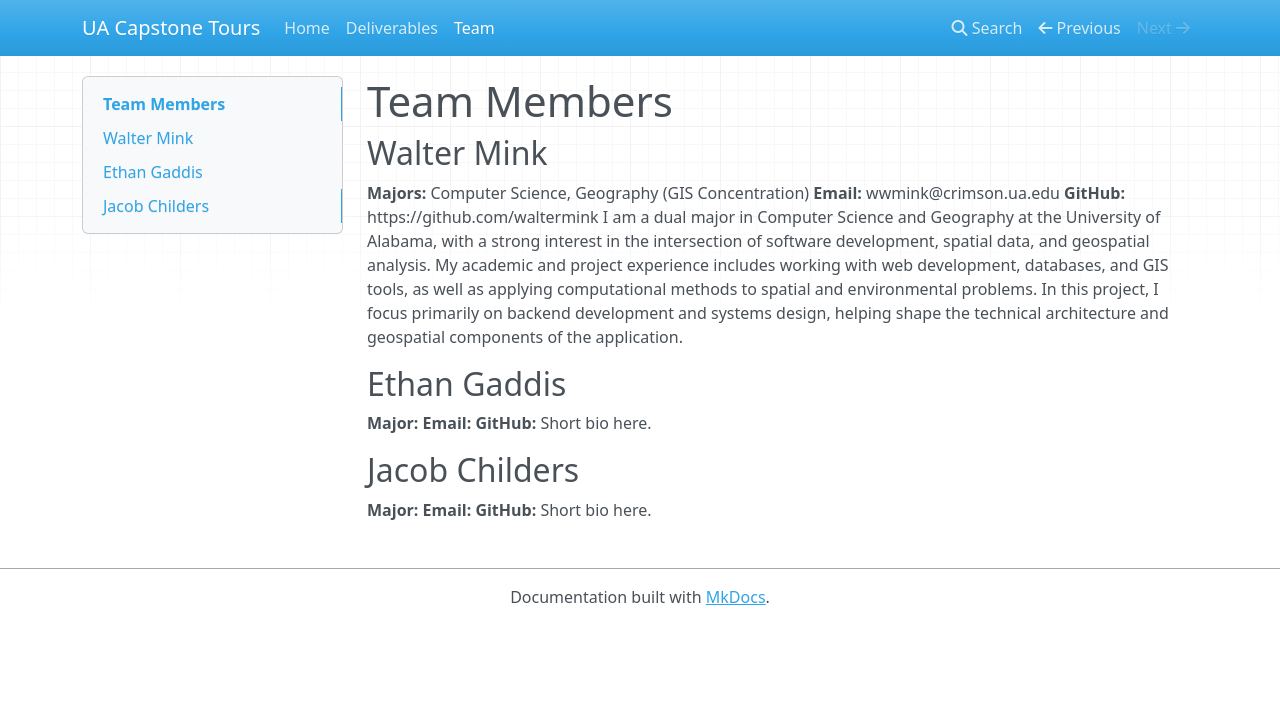
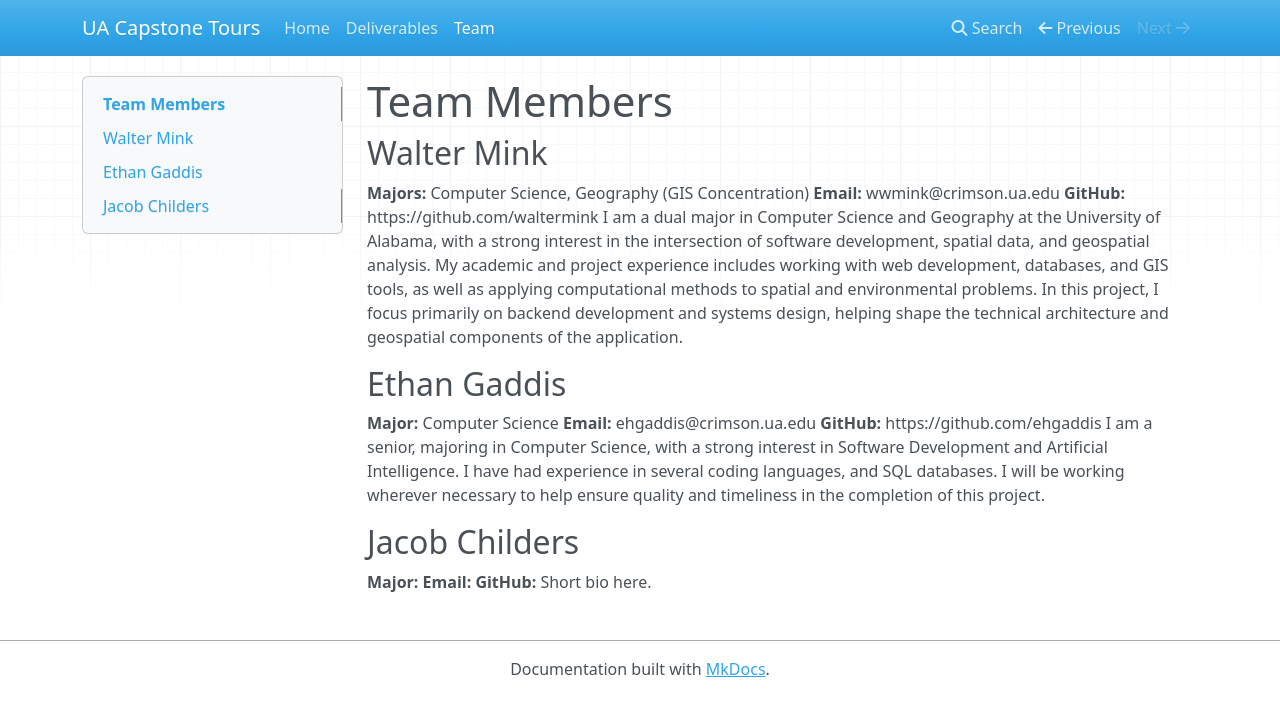
Before and after one commit to waltermink/ua-capstone-tours, an MkDocs documentation site: the page built from docs/team.md, in a window 1280 px wide. Shown: the top 716 px of the page. Built offline with MkDocs 1.6.1, drawn with Linux system fonts in a browser that asks for light colours; nearby versions of some CDN libraries.

Commit message:
Entered personal information as requested

```diff
--- a/docs/team.md
+++ b/docs/team.md
@@ -5,10 +5,10 @@
 **GitHub:** https://github.com/waltermink
 I am a dual major in Computer Science and Geography at the University of Alabama, with a strong interest in the intersection of software development, spatial data, and geospatial analysis. My academic and project experience includes working with web development, databases, and GIS tools, as well as applying computational methods to spatial and environmental problems. In this project, I focus primarily on backend development and systems design, helping shape the technical architecture and geospatial components of the application.
 ## Ethan Gaddis
-**Major:**
-**Email:**
-**GitHub:**
-Short bio here.
+**Major:** Computer Science
+**Email:** ehgaddis@crimson.ua.edu
+**GitHub:** https://github.com/ehgaddis
+I am a senior, majoring in Computer Science, with a strong interest in Software Development and Artificial Intelligence. I have had experience in several coding languages, and SQL databases. I will be working wherever necessary to help ensure quality and timeliness in the completion of this project.
 ## Jacob Childers
 **Major:**
 **Email:**
```
